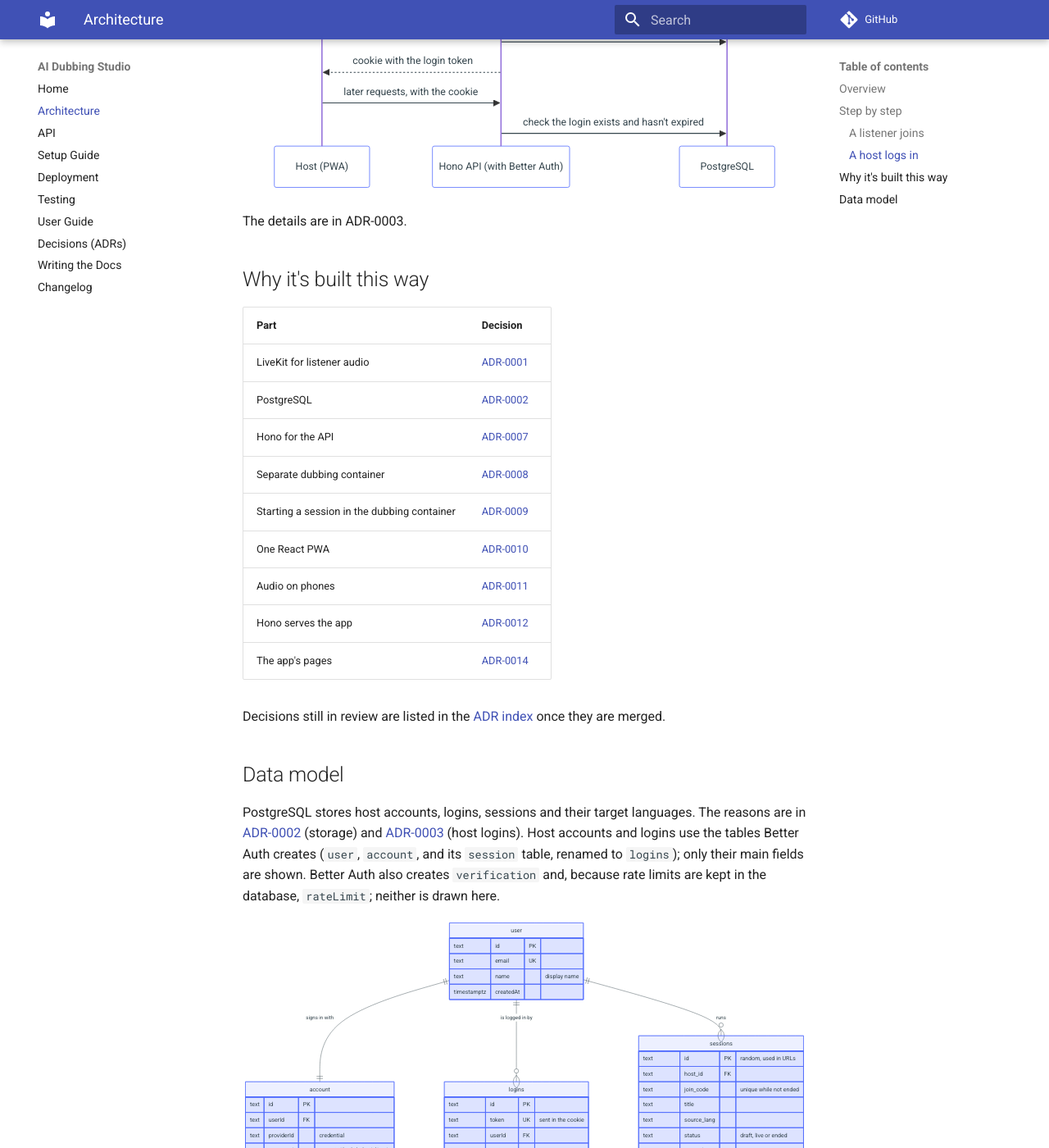
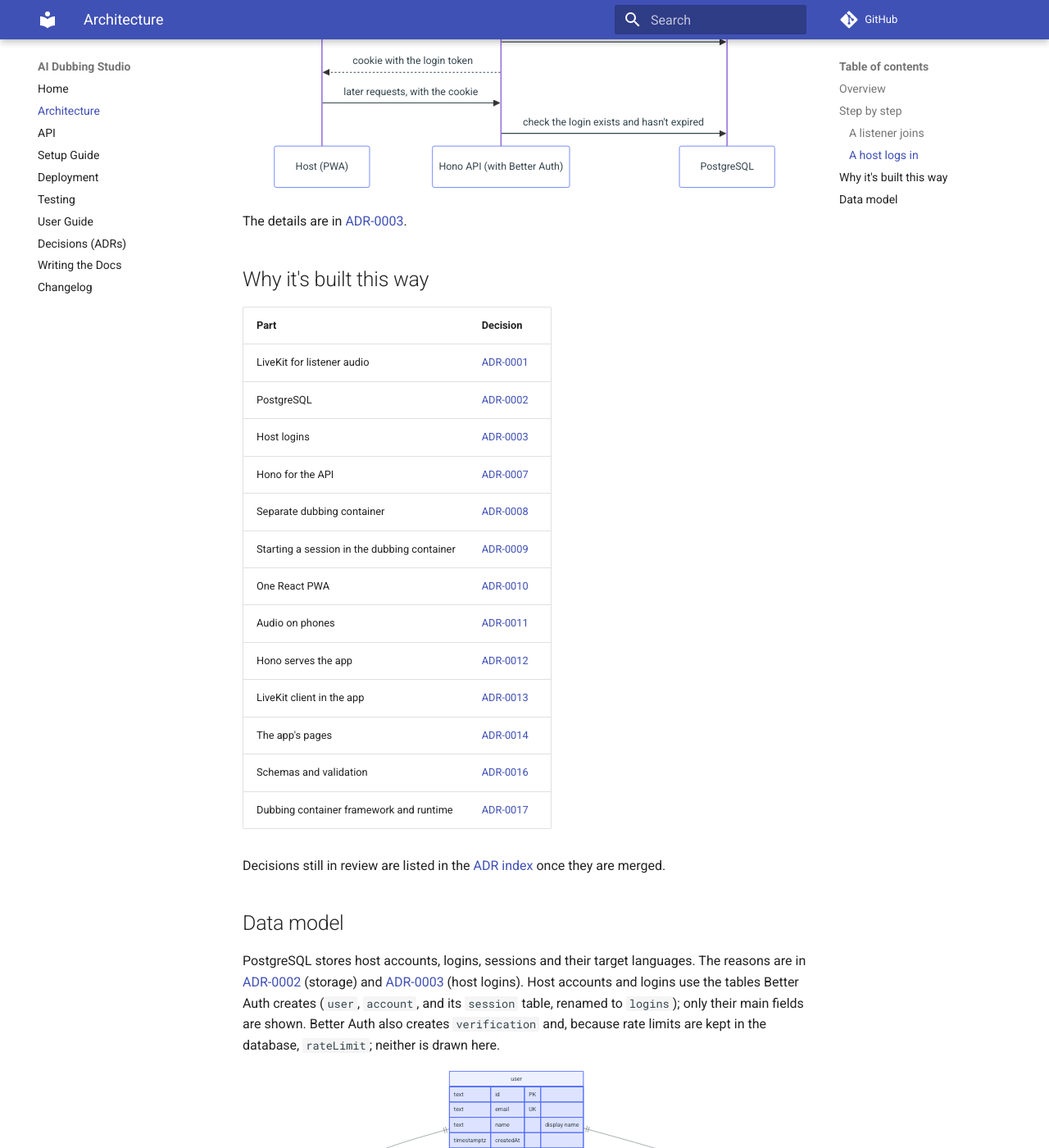
Before and after one commit to WH1TE-SHAD0W/ai-dubbing-studio, an MkDocs documentation site: the page built from docs/architecture.md, in a window 1280 px wide and 1400 px high, scrolled down 2312 px. Shown: the whole window at 82% size. Built offline with MkDocs 1.6.1 and Material for MkDocs 9.7.7, drawn with Linux system fonts in a browser that asks for light colours; comment, search, counter and statistics services are not loaded.

Commit message:
docs: link ADR-0003, 0013, 0016 and 0017 from Architecture (YGP-2)
Co-Authored-By: Claude Opus 5.5 <noreply@anthropic.com>

````diff
--- a/docs/architecture.md
+++ b/docs/architecture.md
@@ -107,7 +107,7 @@ sequenceDiagram
   A->>D: check the login exists and hasn't expired
 ```
 
-The details are in ADR-0003.
+The details are in [ADR-0003](adr/0003-host-authentication.md).
 
 ## Why it's built this way
 
@@ -115,13 +115,17 @@ The details are in ADR-0003.
 |---|---|
 | LiveKit for listener audio | [ADR-0001](adr/0001-audio-fan-out.md) |
 | PostgreSQL | [ADR-0002](adr/0002-session-and-account-storage.md) |
+| Host logins | [ADR-0003](adr/0003-host-authentication.md) |
 | Hono for the API | [ADR-0007](adr/0007-backend-framework.md) |
 | Separate dubbing container | [ADR-0008](adr/0008-separated-container.md) |
 | Starting a session in the dubbing container | [ADR-0009](adr/0009-translation-engine-communication.md) |
 | One React PWA | [ADR-0010](adr/0010-mobile-native.md) |
 | Audio on phones | [ADR-0011](adr/0011-audio-handling.md) |
 | Hono serves the app | [ADR-0012](adr/0012-serving-pwa-bundle.md) |
+| LiveKit client in the app | [ADR-0013](adr/0013-sfu-client.md) |
 | The app's pages | [ADR-0014](adr/0014-pages.md) |
+| Schemas and validation | [ADR-0016](adr/0016-schema-validator.md) |
+| Dubbing container framework and runtime | [ADR-0017](adr/0017-translation-plane.md) |
 
 Decisions still in review are listed in the [ADR index](adr/index.md) once they are merged.
 
````
